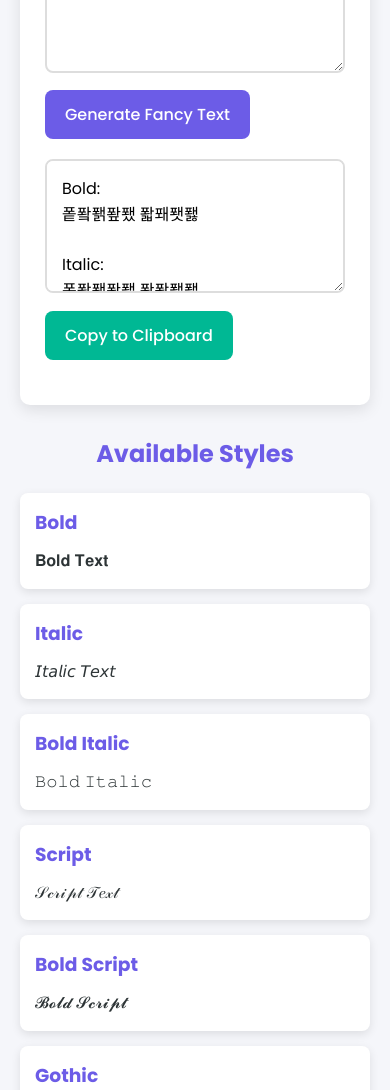
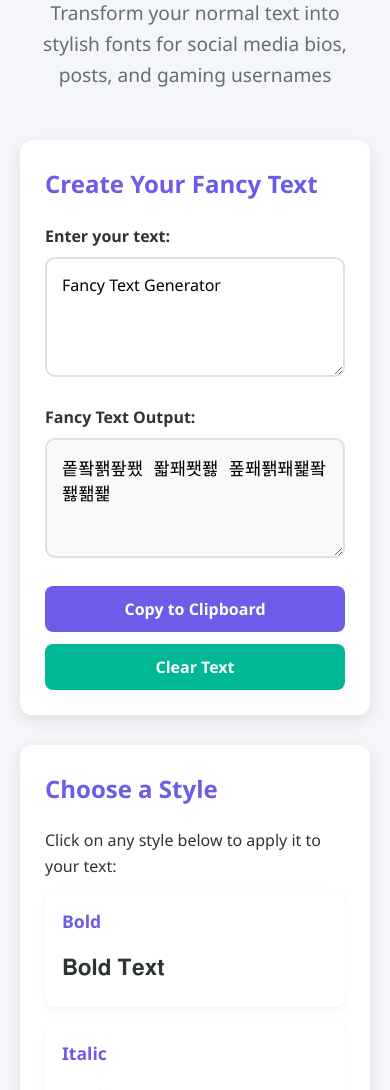
Before and after one commit to ThenChiefGuy/fancy-text, a plain HTML site: page index.html in a window 390 px wide. Shown: the part 375-1465 px from the top of the page. Drawn offline with Linux system fonts and the light colour scheme.

Commit message:
Update index.html

```diff
--- a/index.html
+++ b/index.html
@@ -3,175 +3,259 @@
 <head>
     <meta charset="UTF-8">
     <meta name="viewport" content="width=device-width, initial-scale=1.0">
-    <title>Fancy Text Generator | Create Cool Fonts for Social Media</title>
-    <meta name="description" content="Generate fancy/cool text styles for social media bios, posts, and gaming usernames. Over 50+ font styles available instantly!">
-    <link href="https://fonts.googleapis.com/css2?family=Poppins:wght@400;500;700&display=swap" rel="stylesheet">
+    <title>Fancy Text Generator | Create Stylish Text for Social Media</title>
+    <meta name="description" content="Generate fancy text styles for social media bios, posts, and gaming usernames. Over 50+ font styles available instantly!">
     <script async src="https://pagead2.googlesyndication.com/pagead/js/adsbygoogle.js?client=ca-pub-8927713821265553" crossorigin="anonymous"></script>
     <style>
         :root {
-            --primary-color: #6c5ce7;
-            --secondary-color: #a29bfe;
-            --dark-color: #2d3436;
-            --light-color: #f5f6fa;
-            --success-color: #00b894;
-            --warning-color: #fdcb6e;
-            --error-color: #d63031;
+            --primary: #6c5ce7;
+            --primary-dark: #5649c0;
+            --secondary: #a29bfe;
+            --success: #00b894;
+            --dark: #2d3436;
+            --light: #f5f6fa;
+            --gray: #636e72;
+            --card-bg: #ffffff;
+            --shadow: 0 5px 15px rgba(0, 0, 0, 0.1);
         }
 
         * {
             margin: 0;
             padding: 0;
             box-sizing: border-box;
-            font-family: 'Poppins', sans-serif;
+            font-family: 'Segoe UI', Tahoma, Geneva, Verdana, sans-serif;
         }
 
         body {
-            background-color: var(--light-color);
-            color: var(--dark-color);
+            background-color: var(--light);
+            color: var(--dark);
             line-height: 1.6;
+            padding: 20px;
+            min-height: 100vh;
         }
 
         .container {
             max-width: 1000px;
             margin: 0 auto;
-            padding: 20px;
         }
 
         header {
             text-align: center;
             margin-bottom: 30px;
+            padding: 20px 0;
         }
 
         header h1 {
-            font-size: 2.5rem;
-            color: var(--primary-color);
+            font-size: 2.8rem;
+            color: var(--primary);
             margin-bottom: 10px;
+            background: linear-gradient(45deg, var(--primary), var(--secondary));
+            -webkit-background-clip: text;
+            background-clip: text;
+            color: transparent;
+            font-weight: 800;
         }
 
         header .subtitle {
-            font-size: 1.1rem;
-            color: #666;
+            font-size: 1.2rem;
+            color: var(--gray);
+            max-width: 600px;
+            margin: 0 auto;
         }
 
-        .generator-box {
-            background: white;
-            border-radius: 10px;
-            box-shadow: 0 5px 15px rgba(0, 0, 0, 0.1);
+        .card {
+            background: var(--card-bg);
+            border-radius: 12px;
+            box-shadow: var(--shadow);
             padding: 25px;
             margin-bottom: 30px;
+            transition: transform 0.3s ease;
         }
 
-        .input-section, .output-section {
+        .card:hover {
+            transform: translateY(-5px);
+        }
+
+        .section-title {
             margin-bottom: 20px;
+            color: var(--primary);
+            display: flex;
+            align-items: center;
+            gap: 10px;
+        }
+
+        .section-title i {
+            font-size: 1.5rem;
+        }
+
+        .input-group {
+            margin-bottom: 20px;
+        }
+
+        label {
+            display: block;
+            margin-bottom: 8px;
+            font-weight: 600;
+            color: var(--dark);
         }
 
         textarea {
             width: 100%;
             padding: 15px;
-            border: 2px solid #ddd;
-            border-radius: 8px;
+            border: 2px solid #e0e0e0;
+            border-radius: 10px;
             font-size: 1rem;
             resize: vertical;
-            transition: border 0.3s;
+            transition: all 0.3s;
+            min-height: 120px;
         }
 
         textarea:focus {
             outline: none;
-            border-color: var(--primary-color);
+            border-color: var(--primary);
+            box-shadow: 0 0 0 3px rgba(108, 92, 231, 0.2);
+        }
+
+        .btn-group {
+            display: flex;
+            gap: 12px;
+            flex-wrap: wrap;
         }
 
         button {
-            background-color: var(--primary-color);
+            background-color: var(--primary);
             color: white;
             border: none;
-            padding: 12px 20px;
+            padding: 12px 24px;
             border-radius: 8px;
             cursor: pointer;
             font-size: 1rem;
-            font-weight: 500;
-            transition: background-color 0.3s;
-            margin-top: 10px;
+            font-weight: 600;
+            transition: all 0.3s;
+            display: flex;
+            align-items: center;
+            gap: 8px;
         }
 
         button:hover {
-            background-color: #5649c0;
+            background-color: var(--primary-dark);
+            transform: translateY(-2px);
         }
 
-        #copy-btn {
-            background-color: var(--success-color);
+        button:active {
+            transform: translateY(0);
         }
 
-        #copy-btn:hover {
+        button.secondary {
+            background-color: var(--success);
+        }
+
+        button.secondary:hover {
             background-color: #00a884;
         }
 
-        .styles-section h2 {
-            text-align: center;
-            margin-bottom: 20px;
-            color: var(--primary-color);
+        button i {
+            font-size: 1.2rem;
+        }
+
+        .output-container {
+            position: relative;
+        }
+
+        #fancy-text {
+            background-color: #f8f9fa;
+            font-family: monospace;
+            font-size: 1.1rem;
+            min-height: 120px;
         }
 
         .styles-grid {
             display: grid;
-            grid-template-columns: repeat(auto-fill, minmax(300px, 1fr));
+            grid-template-columns: repeat(auto-fill, minmax(220px, 1fr));
             gap: 15px;
+            margin-top: 10px;
         }
 
         .style-card {
-            background: white;
+            background: var(--card-bg);
             padding: 15px;
-            border-radius: 8px;
-            box-shadow: 0 3px 10px rgba(0, 0, 0, 0.1);
+            border-radius: 10px;
+            box-shadow: 0 3px 10px rgba(0, 0, 0, 0.05);
             cursor: pointer;
-            transition: transform 0.3s, box-shadow 0.3s;
+            transition: all 0.3s;
+            border: 2px solid transparent;
         }
 
         .style-card:hover {
-            transform: translateY(-5px);
-            box-shadow: 0 5px 15px rgba(0, 0, 0, 0.2);
+            box-shadow: 0 5px 15px rgba(0, 0, 0, 0.1);
+            border-color: var(--primary);
         }
 
         .style-card h3 {
             margin-bottom: 10px;
-            color: var(--primary-color);
+            color: var(--primary);
+            font-size: 1.1rem;
+        }
+
+        .style-card p {
+            font-size: 1.4rem;
+            min-height: 45px;
+            display: flex;
+            align-items: center;
         }
 
         .ad-container {
             width: 100%;
-            background: #f1f1f1;
+            background: #f8f9fa;
             padding: 20px;
             text-align: center;
+            border-radius: 10px;
+            margin: 25px 0;
+            border: 1px solid #e0e0e0;
         }
 
-        .top-ad {
-            margin-bottom: 30px;
+        .ad-label {
+            text-transform: uppercase;
+            font-size: 0.8rem;
+            color: var(--gray);
+            margin-bottom: 8px;
+            letter-spacing: 1px;
         }
 
-        .bottom-ad {
-            margin-top: 30px;
+        .ad-content {
+            min-height: 90px;
+            display: flex;
+            align-items: center;
+            justify-content: center;
+            background: #e9ecef;
+            border-radius: 8px;
+            color: var(--gray);
         }
 
         footer {
             text-align: center;
-            padding: 20px;
-            background: var(--dark-color);
-            color: white;
+            padding: 30px 0;
+            color: var(--gray);
             margin-top: 30px;
+            border-top: 1px solid #e0e0e0;
         }
 
         .notification {
             position: fixed;
-            bottom: 20px;
-            right: 20px;
-            background: var(--success-color);
+            bottom: 25px;
+            right: 25px;
+            background: var(--success);
             color: white;
             padding: 15px 25px;
             border-radius: 8px;
-            box-shadow: 0 3px 10px rgba(0, 0, 0, 0.2);
+            box-shadow: 0 5px 15px rgba(0, 0, 0, 0.2);
             transform: translateY(100px);
             opacity: 0;
             transition: transform 0.3s, opacity 0.3s;
             z-index: 1000;
+            display: flex;
+            align-items: center;
+            gap: 10px;
         }
 
         .notification.show {
@@ -185,14 +269,26 @@
             }
 
             header h1 {
-                font-size: 2rem;
+                font-size: 2.2rem;
+            }
+
+            .btn-group {
+                flex-direction: column;
+            }
+
+            button {
+                width: 100%;
+                justify-content: center;
             }
         }
     </style>
 </head>
 <body>
-    <div class="ad-container top-ad">
-        <!-- Ad Space 1 -->
+    <div class="container">
+        <!-- Top Ad -->
+        <div class="ad-container">
+            <div class="ad-label">Advertisement</div>
+            <div class="ad-content">
                 <ins class="adsbygoogle"
                     style="display:block"
                     data-ad-client="ca-pub-8927713821265553"
@@ -203,37 +299,57 @@
                     (adsbygoogle = window.adsbygoogle || []).push({});
                 </script>
             </div>
+        </div>
 
-    <div class="container">
         <header>
             <h1>Fancy Text Generator</h1>
-            <p class="subtitle">Create stylish text for Instagram, Facebook, Twitter, TikTok, and more!</p>
+            <p class="subtitle">Transform your normal text into stylish fonts for social media bios, posts, and gaming usernames</p>
         </header>
 
         <main>
-            <div class="generator-box">
-                <div class="input-section">
-                    <textarea id="normal-text" placeholder="Type your text here..." rows="4"></textarea>
-                    <button id="generate-btn">Generate Fancy Text</button>
+            <div class="card">
+                <h2 class="section-title">
+                    <span>Create Your Fancy Text</span>
+                </h2>
+
+                <div class="input-group">
+                    <label for="normal-text">Enter your text:</label>
+                    <textarea id="normal-text" placeholder="Type your text here...">Fancy Text Generator</textarea>
                 </div>
 
-                <div class="output-section">
-                    <textarea id="fancy-text" placeholder="Your fancy text will appear here..." readonly rows="4"></textarea>
-                    <button id="copy-btn">Copy to Clipboard</button>
+                <div class="input-group">
+                    <label for="fancy-text">Fancy Text Output:</label>
+                    <div class="output-container">
+                        <textarea id="fancy-text" placeholder="Your fancy text will appear here..." readonly></textarea>
                     </div>
                 </div>
 
-            <div class="styles-section">
-                <h2>Available Styles</h2>
+                <div class="btn-group">
+                    <button id="copy-btn">
+                        <span>Copy to Clipboard</span>
+                    </button>
+                    <button id="clear-btn" class="secondary">
+                        <span>Clear Text</span>
+                    </button>
+                </div>
+            </div>
+
+            <div class="card">
+                <h2 class="section-title">
+                    <span>Choose a Style</span>
+                </h2>
+                <p>Click on any style below to apply it to your text:</p>
+
                 <div class="styles-grid" id="styles-container">
                     <!-- Styles will be added by JavaScript -->
                 </div>
             </div>
         </main>
-    </div>
 
-    <div class="ad-container bottom-ad">
-        <!-- Ad Space 2 -->
+        <!-- Bottom Ad -->
+        <div class="ad-container">
+            <div class="ad-label">Advertisement</div>
+            <div class="ad-content">
                 <ins class="adsbygoogle"
                     style="display:block"
                     data-ad-client="ca-pub-8927713821265553"
@@ -244,16 +360,20 @@
                     (adsbygoogle = window.adsbygoogle || []).push({});
                 </script>
             </div>
+        </div>
 
         <footer>
-        <p>© 2023 Fancy Text Generator | All styles are generated client-side</p>
+            <p>© 2023 Fancy Text Generator | All text transformations happen in your browser</p>
         </footer>
 
-    <div class="notification" id="notification">Copied to clipboard!</div>
+        <div class="notification" id="notification">
+            <span>✅ Copied to clipboard!</span>
+        </div>
+    </div>
 
     <script>
         document.addEventListener('DOMContentLoaded', function() {
-            // Text styles data
+            // Text styles data with working transformations
             const textStyles = [
                 {
                     name: "Bold",
@@ -277,7 +397,7 @@
                 },
                 {
                     name: "Bold Italic",
-                    description: "𝙱𝚘𝚕𝚍 𝙸𝚝𝚊𝚕𝚒𝚌",
+                    description: "𝘽𝙤𝙡𝙙 𝙄𝙩𝙖𝙡𝙞𝙘",
                     transform: text => text.split('').map(c => {
                         const code = c.charCodeAt(0);
                         return (code >= 65 && code <= 90) || (code >= 97 && code <= 122)
@@ -286,36 +406,25 @@
                     }).join('')
                 },
                 {
-                    name: "Script",
-                    description: "𝒮𝒸𝓇𝒾𝓅𝓉 𝒯𝑒𝓍𝓉",
+                    name: "Cursive",
+                    description: "𝒞𝓊𝓇𝓈𝒾𝓋𝑒 𝒯𝑒𝓍𝓉",
                     transform: text => text.split('').map(c => {
                         const code = c.charCodeAt(0);
-                        return (code >= 65 && code <= 90)
-                            ? String.fromCharCode(code + 119743 - 65 + 120068)
-                            : (code >= 97 && code <= 122)
-                            ? String.fromCharCode(code + 119737 - 97 + 120070)
-                            : c;
+                        if (code >= 65 && code <= 90) {
+                            return String.fromCharCode(code + 119743 - 65 + 120068);
+                        } else if (code >= 97 && code <= 122) {
+                            return String.fromCharCode(code + 119737 - 97 + 120070);
+                        }
+                        return c;
                     }).join('')
                 },
                 {
-                    name: "Bold Script",
-                    description: "𝓑𝓸𝓵𝓭 𝓢𝓬𝓻𝓲𝓹𝓽",
+                    name: "Small Caps",
+                    description: "sᴍᴀʟʟ ᴄᴀᴘs",
                     transform: text => text.split('').map(c => {
                         const code = c.charCodeAt(0);
-                        return (code >= 65 && code <= 90) || (code >= 97 && code <= 122)
-                            ? String.fromCharCode(code + 119749 - (c <= 'Z' ? 65 : 97) + (c <= 'Z' ? 120068 : 120070))
-                            : c;
-                    }).join('')
-                },
-                {
-                    name: "Gothic",
-                    description: "𝔊𝔬𝔱𝔥𝔦𝔠 𝔗𝔢𝔵𝔱",
-                    transform: text => text.split('').map(c => {
-                        const code = c.charCodeAt(0);
-                        return (code >= 65 && code <= 90)
-                            ? String.fromCharCode(code + 119743 - 65 + 120068 + 6)
-                            : (code >= 97 && code <= 122)
-                            ? String.fromCharCode(code + 119737 - 97 + 120070 + 6)
+                        return (code >= 97 && code <= 122)
+                            ? String.fromCharCode(code - 32 + 7424)
                             : c;
                     }).join('')
                 },
@@ -325,8 +434,21 @@
                     transform: text => text.split('').map(c => {
                         const code = c.charCodeAt(0);
                         return (code >= 65 && code <= 90) || (code >= 97 && code <= 122)
-                            ? String.fromCharCode(code + 119743 - (c <= 'Z' ? 65 : 97) + (c <= 'Z' ? 120120 : 120146))
+                            ? String.fromCharCode(code + 119743 - (c <= 'Z' ? 65 : 97) + 120120)
                             : c;
+                    }).join('')
+                },
+                {
+                    name: "Gothic",
+                    description: "𝔊𝔬𝔱𝔥𝔦𝔠 𝔗𝔢𝔵𝔱",
+                    transform: text => text.split('').map(c => {
+                        const code = c.charCodeAt(0);
+                        if (code >= 65 && code <= 90) {
+                            return String.fromCharCode(code + 119743 - 65 + 120068 + 6);
+                        } else if (code >= 97 && code <= 122) {
+                            return String.fromCharCode(code + 119737 - 97 + 120070 + 6);
+                        }
+                        return c;
                     }).join('')
                 },
                 {
@@ -341,45 +463,36 @@
                 },
                 {
                     name: "Circled",
-                    description: "ⓒⓘⓡⓒⓛⓔⓓ",
+                    description: "Ⓒⓘⓡⓒⓛⓔⓓ",
                     transform: text => text.split('').map(c => {
                         const code = c.charCodeAt(0);
-                        return (code >= 65 && code <= 90)
-                            ? String.fromCharCode(code + 9333 - 65)
-                            : (code >= 97 && code <= 122)
-                            ? String.fromCharCode(code + 9327 - 97)
-                            : c;
+                        if (code >= 65 && code <= 90) {
+                            return String.fromCharCode(9398 + (code - 65));
+                        } else if (code >= 97 && code <= 122) {
+                            return String.fromCharCode(9424 + (code - 97));
+                        }
+                        return c;
                     }).join('')
                 },
                 {
                     name: "Reverse",
-                    description: "ɿɘxɈ ɘꙅɿɘvɘᴙ",
+                    description: "ɿɘxƚ ɘꙅɿɘvɘЯ",
                     transform: text => {
                         const reverseMap = {
                             'a': 'ɐ', 'b': 'q', 'c': 'ɔ', 'd': 'p', 'e': 'ɘ',
                             'f': 'ɟ', 'g': 'ƃ', 'h': 'ɥ', 'i': 'ᴉ', 'j': 'ɾ',
                             'k': 'ʞ', 'l': 'l', 'm': 'ɯ', 'n': 'u', 'o': 'o',
-                            'p': 'd', 'q': 'b', 'r': 'ɹ', 's': 'ꙅ', 't': 'Ɉ',
+                            'p': 'd', 'q': 'b', 'r': 'ɹ', 's': 'ꙅ', 't': 'ƚ',
                             'u': 'n', 'v': 'ʌ', 'w': 'ʍ', 'x': 'x', 'y': 'ʎ',
                             'z': 'z', 'A': '∀', 'B': '𐐒', 'C': 'Ɔ', 'D': 'ᗡ',
                             'E': 'Ǝ', 'F': 'Ⅎ', 'G': '⅁', 'H': 'H', 'I': 'I',
                             'J': 'ſ', 'K': '⋊', 'L': '˥', 'M': 'W', 'N': 'N',
-                            'O': 'O', 'P': 'Ԁ', 'Q': 'Ό', 'R': 'ᴚ', 'S': 'S',
+                            'O': 'O', 'P': 'Ԁ', 'Q': 'Ό', 'R': 'Я', 'S': 'S',
                             'T': '⊥', 'U': '∩', 'V': 'Λ', 'W': 'M', 'X': 'X',
                             'Y': '⅄', 'Z': 'Z'
                         };
-                        return text.split('').reverse().map(c => reverseMap[c] || c).join('');
+                        return text.split('').map(c => reverseMap[c] || c).join('');
                     }
-                },
-                {
-                    name: "Small Caps",
-                    description: "sᴍᴀʟʟ ᴄᴀᴘs",
-                    transform: text => text.split('').map(c => {
-                        const code = c.charCodeAt(0);
-                        return (code >= 97 && code <= 122)
-                            ? String.fromCharCode(code - 32 + 7424)
-                            : c;
-                    }).join('')
                 },
                 {
                     name: "Strikethrough",
@@ -397,14 +510,14 @@
                     transform: text => text.split('').map(c => c + '\u035F').join('')
                 },
                 {
-                    name: "Cursive",
-                    description: "ᶜᵘʳˢⁱᵛᵉ",
+                    name: "Cute",
+                    description: "ᶜᵘᵗᵉ ˢᵗʸˡᵉ",
                     transform: text => text.split('').map(c => {
                         const map = {
                             'a': 'ᵃ', 'b': 'ᵇ', 'c': 'ᶜ', 'd': 'ᵈ', 'e': 'ᵉ',
                             'f': 'ᶠ', 'g': 'ᵍ', 'h': 'ʰ', 'i': 'ⁱ', 'j': 'ʲ',
                             'k': 'ᵏ', 'l': 'ˡ', 'm': 'ᵐ', 'n': 'ⁿ', 'o': 'ᵒ',
-                            'p': 'ᵖ', 'q': 'ᑫ', 'r': 'ʳ', 's': 'ˢ', 't': 'ᵗ',
+                            'p': 'ᵖ', 'q': 'ᵠ', 'r': 'ʳ', 's': 'ˢ', 't': 'ᵗ',
                             'u': 'ᵘ', 'v': 'ᵛ', 'w': 'ʷ', 'x': 'ˣ', 'y': 'ʸ',
                             'z': 'ᶻ', 'A': 'ᴬ', 'B': 'ᴮ', 'C': 'ᶜ', 'D': 'ᴰ',
                             'E': 'ᴱ', 'F': 'ᶠ', 'G': 'ᴳ', 'H': 'ᴴ', 'I': 'ᴵ',
@@ -415,16 +528,31 @@
                         };
                         return map[c] || c;
                     }).join('')
+                },
+                {
+                    name: "Fullwidth",
+                    description: "Ｆｕｌｌｗｉｄｔｈ",
+                    transform: text => {
+                        return text.split('').map(c => {
+                            const code = c.charCodeAt(0);
+                            if (code >= 33 && code <= 126) {
+                                return String.fromCharCode(code + 65248);
+                            }
+                            return c;
+                        }).join('');
+                    }
                 }
             ];
 
             // DOM elements
             const normalText = document.getElementById('normal-text');
             const fancyText = document.getElementById('fancy-text');
-            const generateBtn = document.getElementById('generate-btn');
             const copyBtn = document.getElementById('copy-btn');
+            const clearBtn = document.getElementById('clear-btn');
             const stylesContainer = document.getElementById('styles-container');
             const notification = document.getElementById('notification');
+
+            let currentStyle = textStyles[0]; // Default to first style
 
             // Populate styles
             textStyles.forEach(style => {
@@ -435,29 +563,32 @@
                     <p>${style.description}</p>
                 `;
                 styleCard.addEventListener('click', () => {
-                    normalText.value = style.description;
-                    generateFancyText();
+                    // Update current style
+                    currentStyle = style;
+
+                    // Apply transformation
+                    transformText();
+
+                    // Highlight selected style
+                    document.querySelectorAll('.style-card').forEach(card => {
+                        card.style.borderColor = '#e0e0e0';
+                        card.style.backgroundColor = '#ffffff';
+                    });
+                    styleCard.style.borderColor = 'var(--primary)';
+                    styleCard.style.backgroundColor = '#f9f7ff';
                 });
                 stylesContainer.appendChild(styleCard);
             });
 
-            // Generate fancy text
-            function generateFancyText() {
+            // Transform text function
+            function transformText() {
                 const text = normalText.value;
                 if (!text.trim()) {
                     fancyText.value = '';
                     return;
                 }
 
-                // Apply all transformations to show variety
-                let transformedText = '';
-                textStyles.forEach((style, index) => {
-                    if (index < 5) { // Only show first 5 styles in preview
-                        transformedText += `${style.name}:\n${style.transform(text)}\n\n`;
-                    }
-                });
-
-                fancyText.value = transformedText;
+                fancyText.value = currentStyle.transform(text);
             }
 
             // Copy to clipboard
@@ -474,14 +605,26 @@
                 }, 2000);
             }
 
+            // Clear text function
+            function clearText() {
+                normalText.value = '';
+                fancyText.value = '';
+                normalText.focus();
+            }
+
             // Event listeners
-            generateBtn.addEventListener('click', generateFancyText);
             copyBtn.addEventListener('click', copyToClipboard);
-            normalText.addEventListener('input', generateFancyText);
+            clearBtn.addEventListener('click', clearText);
+            normalText.addEventListener('input', transformText);
 
-            // Initialize with sample text
-            normalText.value = 'Fancy Text';
-            generateFancyText();
+            // Initialize with default style
+            transformText();
+
+            // Highlight first style
+            if (stylesContainer.firstChild) {
+                stylesContainer.firstChild.style.borderColor = 'var(--primary)';
+                stylesContainer.firstChild.style.backgroundColor = '#f9f7ff';
+            }
         });
     </script>
 </body>
```
Lines whose indentation alone changed are shown as unchanged.
